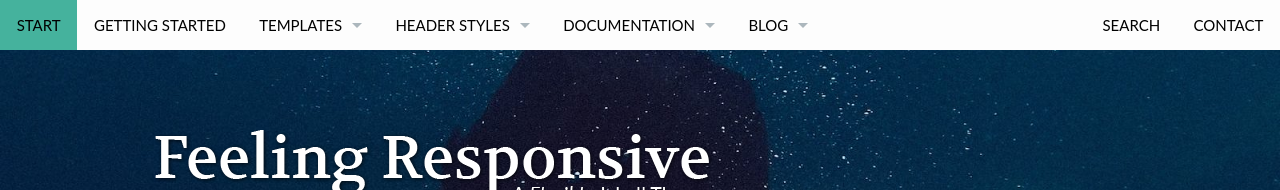
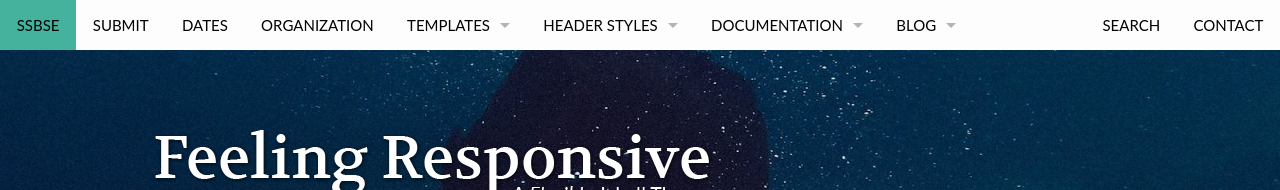
Before and after one commit to ssbse17/ssbse17.github.io, a Jekyll site: the page built from pages/pages-root-folder/index.md, in a window 1280 px wide. Shown: the top 190 px of the page. Built offline with Jekyll 4.4.1, drawn with Linux system fonts in a browser that asks for light colours.

Commit message:
Update navigation.yml

```diff
--- a/_data/navigation.yml
+++ b/_data/navigation.yml
@@ -1,8 +1,16 @@
-- title: Start
+- title: SSBSE
   url: "/"
   side: left
 
-- title: Getting Started
+- title: Submit
+  url: "/getting-started/"
+  side: left
+
+- title: Dates
+  url: "/getting-started/"
+  side: left
+
+- title: Organization
   url: "/getting-started/"
   side: left
 
```
